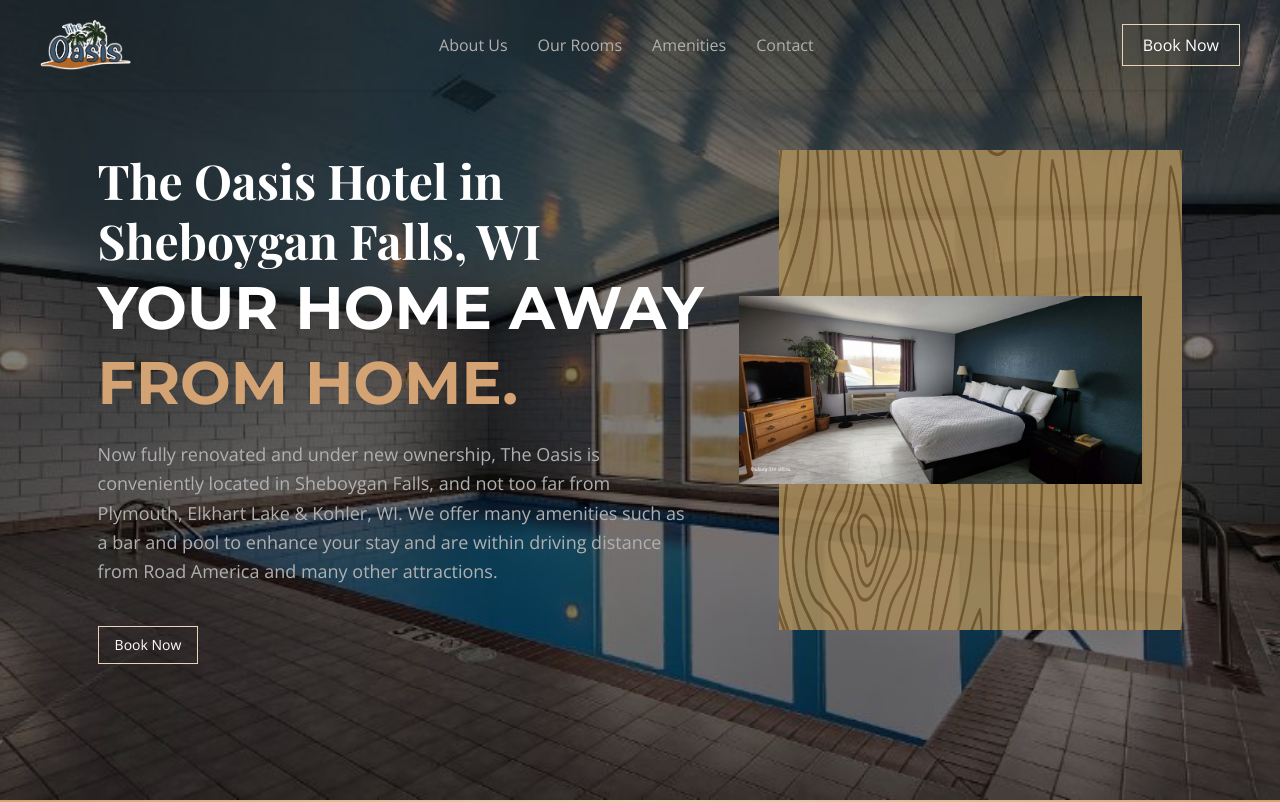
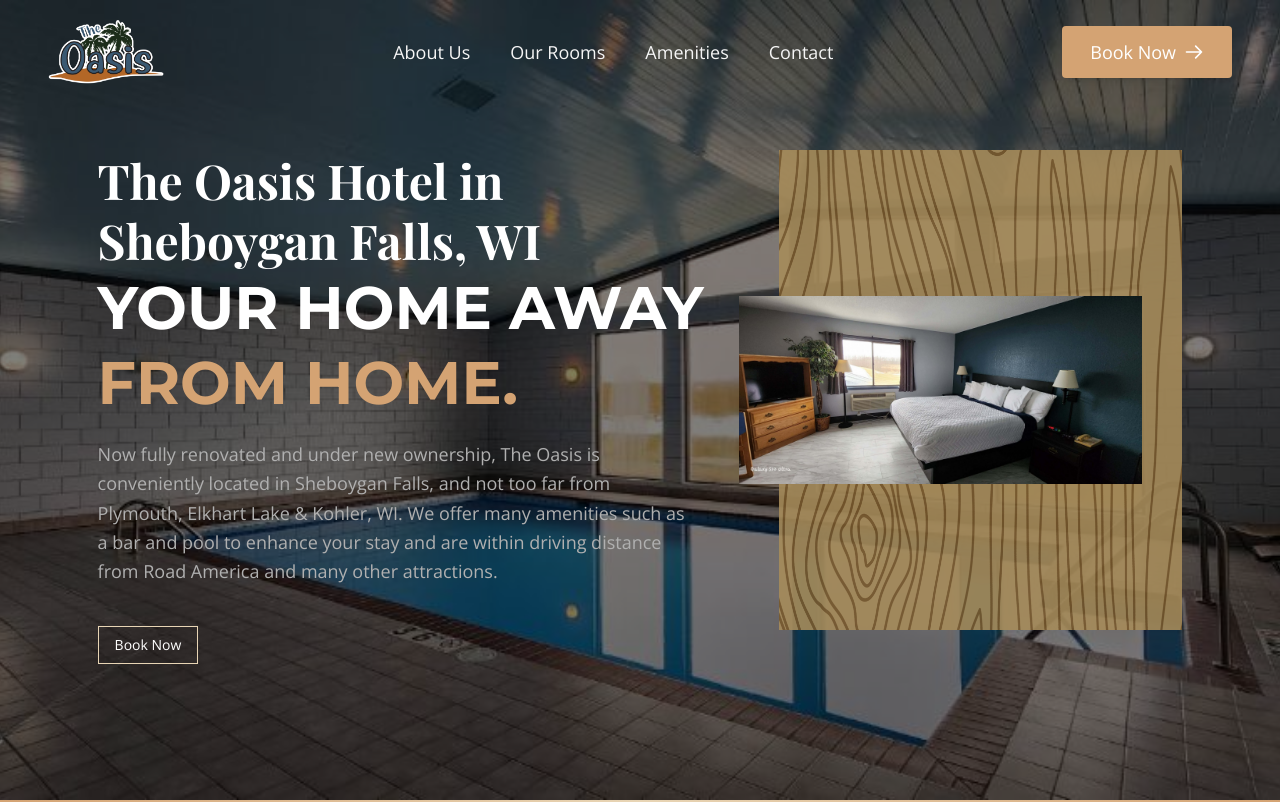
Before and after one commit to Oasishotel/Oasis_hotel_website, a React (Vite) app in the folder frontend/: page / in a window 1280 px wide. Shown: the top 802 px of the page. Built offline with nearby package versions, Linux system fonts and the light colour scheme.

Commit message:
fixed navbar responsive issue.

```diff
--- a/frontend/src/components/Navbar.jsx
+++ b/frontend/src/components/Navbar.jsx
@@ -1,9 +1,22 @@
-import React, { useState } from 'react';
+import React, { useState, useEffect } from 'react';
 import { Link } from 'react-router-dom';
 import logo from '../assets/logo.png';
 
 const Navbar = () => {
   const [isMenuOpen, setIsMenuOpen] = useState(false);
+
+  // Prevent scrolling when mobile menu is open
+  useEffect(() => {
+    if (isMenuOpen) {
+      document.body.style.overflow = 'hidden';
+    } else {
+      document.body.style.overflow = 'unset';
+    }
+
+    return () => {
+      document.body.style.overflow = 'unset';
+    };
+  }, [isMenuOpen]);
 
   const toggleMenu = () => {
     setIsMenuOpen(!isMenuOpen);
@@ -14,25 +27,31 @@
   };
 
   return (
-    <nav className="flex flex-col sm:flex-row justify-between items-center py-3 sm:py-5 px-4 sm:px-10 bg-transparent absolute w-full top-0 z-10 shadow-sm">
-      {/* Logo and Hamburger for Mobile */}
+    <nav className="flex flex-col sm:flex-row justify-between items-center py-3 sm:py-5 px-4 sm:px-8 lg:px-12 bg-transparent absolute w-full top-0 z-50">
+      {/* Logo and Hamburger */}
       <div className="flex justify-between items-center w-full sm:w-auto">
         <Link
           to="#hero"
           onClick={closeMenu}
           className="focus:outline-none"
+          aria-label="Go to homepage"
         >
-          <img src={logo} alt="The Oasis Logo" className="h-[40px] sm:h-[50px]" />
+          <img
+            src={logo}
+            alt="The Oasis Logo"
+            className="h-14 sm:h-16 transition-all duration-300"
+          />
         </Link>
 
         {/* Hamburger Menu for Mobile */}
         <button
-          className="sm:hidden text-white focus:outline-none"
+          className="sm:hidden text-white focus:outline-none z-50 p-2"
           onClick={toggleMenu}
-          aria-label="Toggle menu"
+          aria-label={isMenuOpen ? "Close menu" : "Open menu"}
+          aria-expanded={isMenuOpen}
         >
           <svg
-            className="h-6 w-6"
+            className="h-8 w-8"
             fill="none"
             stroke="currentColor"
             viewBox="0 0 24 24"
@@ -48,17 +67,29 @@
         </button>
       </div>
 
+      {/* Mobile Menu Overlay */}
+      {isMenuOpen && (
+        <div
+          className="fixed inset-0 bg-black bg-opacity-90 z-40 sm:hidden"
+          onClick={closeMenu}
+          aria-hidden="true"
+        />
+      )}
+
+      {/* Navigation Links Container */}
+      <div
+        className={`fixed sm:static top-0 right-0 h-screen sm:h-auto w-4/5 sm:w-auto bg-gray-900 sm:bg-transparent z-40 transform ${
+          isMenuOpen ? 'translate-x-0' : 'translate-x-full sm:translate-x-0'
+        } transition-transform duration-300 ease-in-out flex flex-col`}
+      >
         {/* Navigation Links */}
-      <ul
-        className={`flex flex-col sm:flex-row list-none gap-4 sm:gap-[30px] font-['Open_Sans',_sans-serif] text-sm sm:text-base w-full sm:w-auto mt-4 sm:mt-0 ${
-          isMenuOpen ? 'block' : 'hidden sm:flex'
-        }`}
-      >
+        <ul className="flex flex-col sm:flex-row list-none gap-0 sm:gap-6 md:gap-8 lg:gap-10 font-['Open_Sans',_sans-serif] h-full pt-24 sm:pt-0 px-6 sm:px-0">
           <li>
             <Link
               to="#about"
               onClick={closeMenu}
-            className="text-[#B0B0B0] no-underline hover:text-[#D4A373] transition-colors duration-300 block sm:inline-block py-2 sm:py-0"
+              className="text-[#F5F5F5] no-underline hover:text-[#D4A373] transition-colors duration-300 block py-5 sm:py-0 border-b border-gray-800 sm:border-0 text-xl sm:text-lg font-medium"
+              aria-label="About Us section"
             >
               About Us
             </Link>
@@ -67,7 +98,8 @@
             <Link
               to="#rooms"
               onClick={closeMenu}
-            className="text-[#B0B0B0] no-underline hover:text-[#D4A373] transition-colors duration-300 block sm:inline-block py-2 sm:py-0"
+              className="text-[#F5F5F5] no-underline hover:text-[#D4A373] transition-colors duration-300 block py-5 sm:py-0 border-b border-gray-800 sm:border-0 text-xl sm:text-lg font-medium"
+              aria-label="Our Rooms section"
             >
               Our Rooms
             </Link>
@@ -76,7 +108,8 @@
             <Link
               to="#amenities"
               onClick={closeMenu}
-            className="text-[#B0B0B0] no-underline hover:text-[#D4A373] transition-colors duration-300 block sm:inline-block py-2 sm:py-0"
+              className="text-[#F5F5F5] no-underline hover:text-[#D4A373] transition-colors duration-300 block py-5 sm:py-0 border-b border-gray-800 sm:border-0 text-xl sm:text-lg font-medium"
+              aria-label="Amenities section"
             >
               Amenities
             </Link>
@@ -85,19 +118,49 @@
             <Link
               to="#contact"
               onClick={closeMenu}
-            className="text-[#B0B0B0] no-underline hover:text-[#D4A373] transition-colors duration-300 block sm:inline-block py-2 sm:py-0"
+              className="text-[#F5F5F5] no-underline hover:text-[#D4A373] transition-colors duration-300 block py-5 sm:py-0 border-b border-gray-800 sm:border-0 text-xl sm:text-lg font-medium"
+              aria-label="Contact section"
             >
               Contact
             </Link>
           </li>
         </ul>
 
-      {/* Book Now Button */}
+        {/* Mobile Book Now Button - Positioned at bottom */}
+        <div className="mt-auto p-6 sm:hidden border-t border-gray-800">
           <a
             href="https://direct-book.com/properties/OasisHotel"
-        className="group flex items-center py-1.5 sm:py-2 px-3 sm:px-5 bg-transparent text-white border border-[#E8D5B5] no-underline font-['Open_Sans',_sans-serif] text-sm sm:text-base hover:pr-6 sm:hover:pr-[30px] transition-all duration-300 relative after:content-['→'] after:absolute after:right-1 sm:after:right-2 after:top-1/2 after:-translate-y-1/2 after:text-[#E8D5B5] after:opacity-0 hover:after:opacity-100 hover:after:right-2 sm:hover:after:right-4 mt-4 sm:mt-0"
+            className="flex items-center justify-center py-4 px-8 bg-[#D4A373] text-white no-underline font-['Open_Sans',_sans-serif] text-lg font-semibold rounded-sm hover:bg-[#C29360] transition-all duration-300 shadow-md hover:shadow-lg"
+            aria-label="Book Now"
           >
             Book Now
+            <svg
+              className="ml-3 h-5 w-5"
+              fill="none"
+              stroke="currentColor"
+              viewBox="0 0 24 24"
+            >
+              <path strokeLinecap="round" strokeLinejoin="round" strokeWidth={2} d="M14 5l7 7m0 0l-7 7m7-7H3" />
+            </svg>
+          </a>
+        </div>
+      </div>
+
+      {/* Desktop Book Now Button */}
+      <a
+        href="https://direct-book.com/properties/OasisHotel"
+        className="hidden sm:flex items-center py-2.5 px-6 md:py-3 md:px-7 bg-[#D4A373] text-white no-underline font-['Open_Sans',_sans-serif] text-base md:text-lg font-medium rounded-sm hover:bg-[#C29360] transition-all duration-300 shadow-md hover:shadow-lg"
+        aria-label="Book Now"
+      >
+        Book Now
+        <svg
+          className="ml-2 h-5 w-5"
+          fill="none"
+          stroke="currentColor"
+          viewBox="0 0 24 24"
+        >
+          <path strokeLinecap="round" strokeLinejoin="round" strokeWidth={2} d="M14 5l7 7m0 0l-7 7m7-7H3" />
+        </svg>
       </a>
     </nav>
   );
```
Lines whose indentation alone changed are shown as unchanged.
